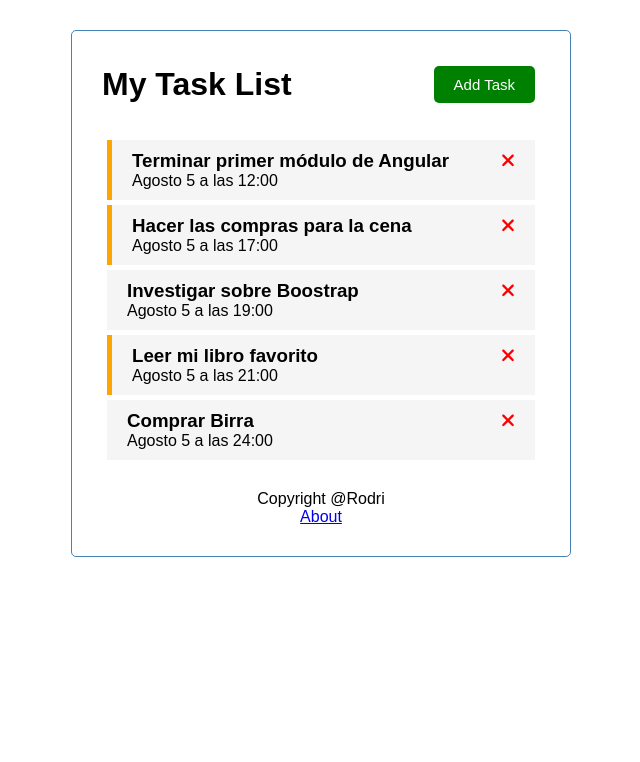
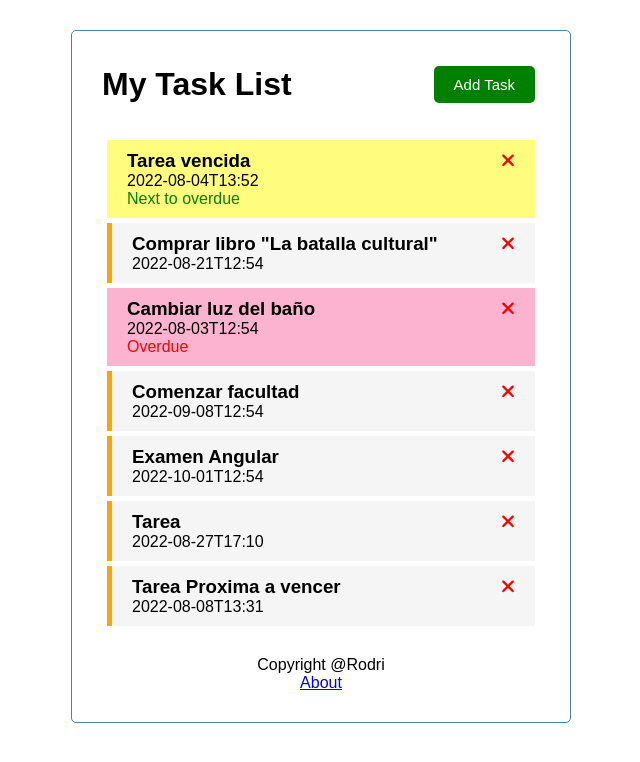
Before and after one commit to roroldan18/angular-task-list, an Angular app: page / in a window 1280 px wide. Shown: the top 762 px of the page, without its empty margins (319-959 px from the left). Built offline with nearby package versions, Linux system fonts and the light colour scheme; data requests are answered from the project's data file.

Commit message:
add Datetime styles and correct Router

```diff
--- a/db.json
+++ b/db.json
@@ -1,34 +1,46 @@
 {
   "tasks": [
     {
-      "id": 1,
-      "text": "Terminar primer módulo de Angular",
-      "day": "Agosto 5 a las 12:00",
-      "reminder": true
+      "text": "Tarea vencida",
+      "day": "2022-08-04T13:52",
+      "reminder": false,
+      "id": 7
     },
     {
-      "id": 2,
-      "text": "Hacer las compras para la cena",
-      "day": "Agosto 5 a las 17:00",
-      "reminder": true
+      "text": "Comprar libro \"La batalla cultural\"",
+      "day": "2022-08-21T12:54",
+      "reminder": true,
+      "id": 8
     },
     {
-      "id": 3,
-      "text": "Investigar sobre Boostrap",
-      "day": "Agosto 5 a las 19:00",
-      "reminder": false
+      "text": "Cambiar luz del baño",
+      "day": "2022-08-03T12:54",
+      "reminder": false,
+      "id": 9
     },
     {
-      "id": 4,
-      "text": "Leer mi libro favorito",
-      "day": "Agosto 5 a las 21:00",
-      "reminder": true
+      "text": "Comenzar facultad",
+      "day": "2022-09-08T12:54",
+      "reminder": true,
+      "id": 10
     },
     {
-      "id": 5,
-      "text": "Comprar Birra",
-      "day": "Agosto 5 a las 24:00",
-      "reminder": false
+      "text": "Examen Angular",
+      "day": "2022-10-01T12:54",
+      "reminder": true,
+      "id": 11
+    },
+    {
+      "text": "Tarea",
+      "day": "2022-08-27T17:10",
+      "reminder": true,
+      "id": 15
+    },
+    {
+      "text": "Tarea Proxima a vencer",
+      "day": "2022-08-08T13:31",
+      "reminder": true,
+      "id": 16
     }
   ]
 }
--- a/src/app/app-routing.module.ts
+++ b/src/app/app-routing.module.ts
@@ -1,7 +1,12 @@
 import { NgModule } from '@angular/core';
 import { RouterModule, Routes } from '@angular/router';
+import { AboutComponent } from './components/about/about.component';
+import { TasksComponent } from './components/tasks/tasks.component';
 
-const routes: Routes = [];
+const routes: Routes = [
+  {path: '', component:TasksComponent},
+  {path: 'about', component:AboutComponent}
+];
 
 @NgModule({
   imports: [RouterModule.forRoot(routes)],
--- a/src/app/app.module.ts
+++ b/src/app/app.module.ts
@@ -16,12 +16,6 @@ import { RouterModule, Routes } from '@angular/router';
 import { AboutComponent } from './components/about/about.component';
 import { FooterComponent } from './components/footer/footer.component';
 
-//Los router se suelen manejar en archivos aparte.
-const appRoutes:Routes = [
-  {path: '', component:TasksComponent},
-  {path: 'about', component:AboutComponent}
-]
-
 @NgModule({
   declarations: [
     AppComponent,
@@ -37,7 +31,6 @@ const appRoutes:Routes = [
     BrowserModule,
     HttpClientModule,
     AppRoutingModule,
-    RouterModule.forRoot(appRoutes, {enableTracing:true}),
     FontAwesomeModule,
     FormsModule
   ],
--- a/src/app/components/add-task/add-task.component.html
+++ b/src/app/components/add-task/add-task.component.html
@@ -17,7 +17,7 @@
   <div class="form-control">
     <label for="day">Day & Time</label>
     <input
-      type="text"
+      type="datetime-local"
       name="day"
       id="day"
       placeholder="Add day & time"
--- a/src/app/components/task-item/task-item.component.css
+++ b/src/app/components/task-item/task-item.component.css
@@ -3,6 +3,7 @@
   margin: 5px;
   padding: 10px 20px;
   cursor: pointer;
+  transition: 0.2s;
 }
 
 .task.reminder{
@@ -14,3 +15,28 @@
   align-items: center;
   justify-content: space-between;
 }
+
+
+.task.overdue{
+  background-color: rgba(249, 119, 171, 0.558);
+  opacity: 1;
+  transition: 0.2s;
+}
+
+.task.overdue::after{
+  content: "Overdue";
+  color: red;
+}
+
+.task.nextToOverdue{
+  background-color: rgba(255, 252, 84, 0.752);
+}
+.task.nextToOverdue::after{
+  content: "Next to overdue";
+  color: green;
+}
+
+
+.task:hover{
+  opacity: 0.6;
+}
--- a/src/app/components/task-item/task-item.component.html
+++ b/src/app/components/task-item/task-item.component.html
@@ -1,6 +1,10 @@
 <div
   class="task"
-  [ngClass]="{ reminder: task.reminder }"
+  [ngClass]="{
+    reminder: task.reminder,
+    overdue: this.overdue,
+    nextToOverdue: this.nextToOverdue
+  }"
   (click)="onToggle(task)"
   >
   <h3>
--- a/src/app/components/task-item/task-item.component.ts
+++ b/src/app/components/task-item/task-item.component.ts
@@ -2,6 +2,7 @@ import { Component, Input, OnInit, Output, EventEmitter } from '@angular/core';
 import { faTimes } from '@fortawesome/free-solid-svg-icons'
 import { TASK } from 'src/app/mock-task';
 import { ITask } from 'src/app/Task';
+import { convertMsToHours } from 'src/utils/convertMsToTime';
 
 
 @Component({
@@ -11,14 +12,21 @@ import { ITask } from 'src/app/Task';
 })
 export class TaskItemComponent implements OnInit {
   faTimes = faTimes;
+  overdue: boolean = false;
+  nextToOverdue:boolean = false;
 
   @Input() task: ITask = TASK[0];
   @Output() onDeleteTask:EventEmitter<ITask> = new EventEmitter();
   @Output() onToggleReminder:EventEmitter<ITask> = new EventEmitter();
 
-  constructor() { }
+  constructor() {
+  }
 
   ngOnInit(): void {
+    // Check if task is overdue
+    this.overdue = this.checkOverdueTask(this.task)<0;
+    // Check if task will overdue in the next 72 hours and if not overdue yet.
+    this.nextToOverdue = !this.overdue && this.checkOverdueTask(this.task)<72;
   }
 
   onDelete(task:ITask){
@@ -29,4 +37,13 @@ export class TaskItemComponent implements OnInit {
     this.onToggleReminder.emit(task);
   }
 
+  checkOverdueTask(task:ITask){
+    const now = new Date();
+    const taskDate = new Date(task.day);
+
+    const getDistance = taskDate.getTime() - now.getTime();
+
+    return convertMsToHours(getDistance);
+  }
+
 }
--- /dev/null
+++ b/src/utils/convertMsToTime.ts
@@ -0,0 +1,8 @@
+export const convertMsToHours = (milliseconds: number)  => {
+  let seconds = Math.floor(milliseconds / 1000);
+  let minutes = Math.floor(seconds / 60);
+  const hours = Math.floor(minutes / 60);
+  seconds = seconds % 60;
+  minutes = minutes % 60;
+  return hours;
+}
```
